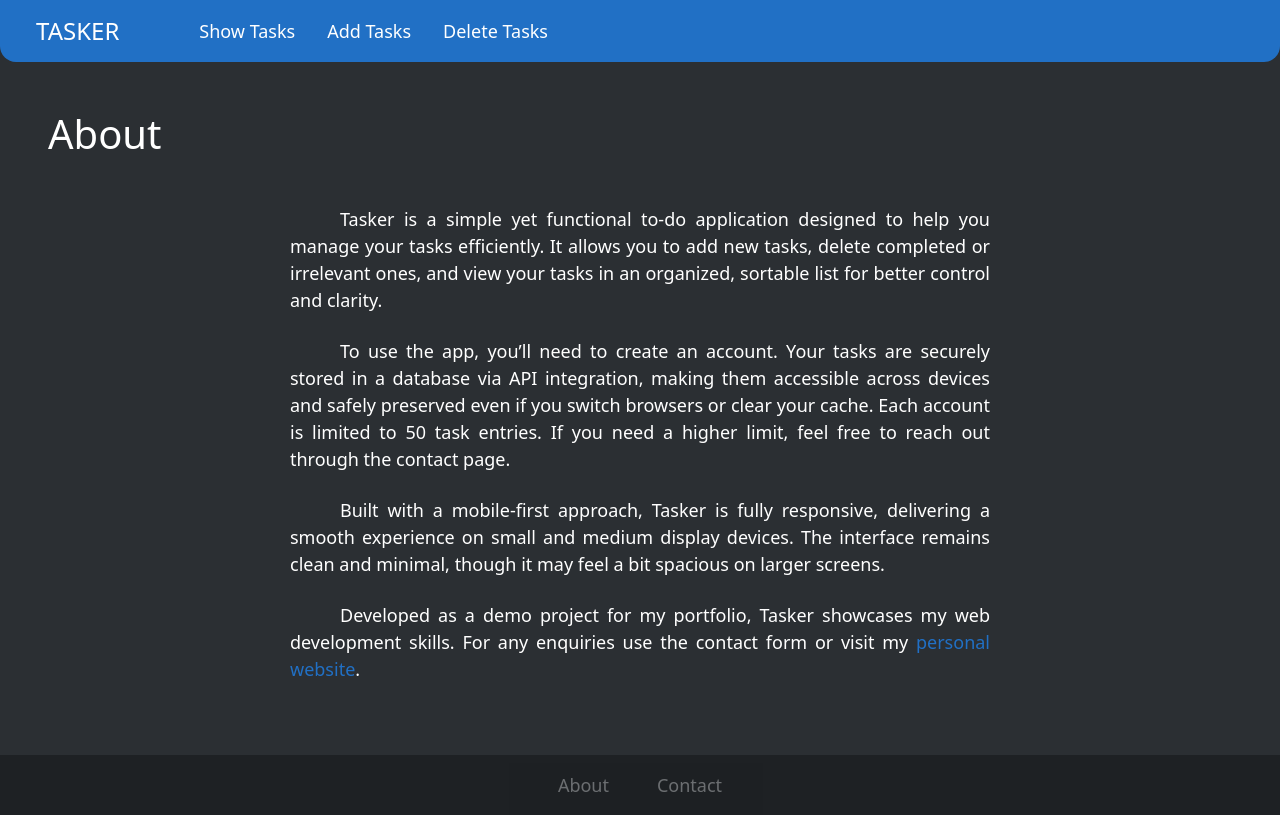
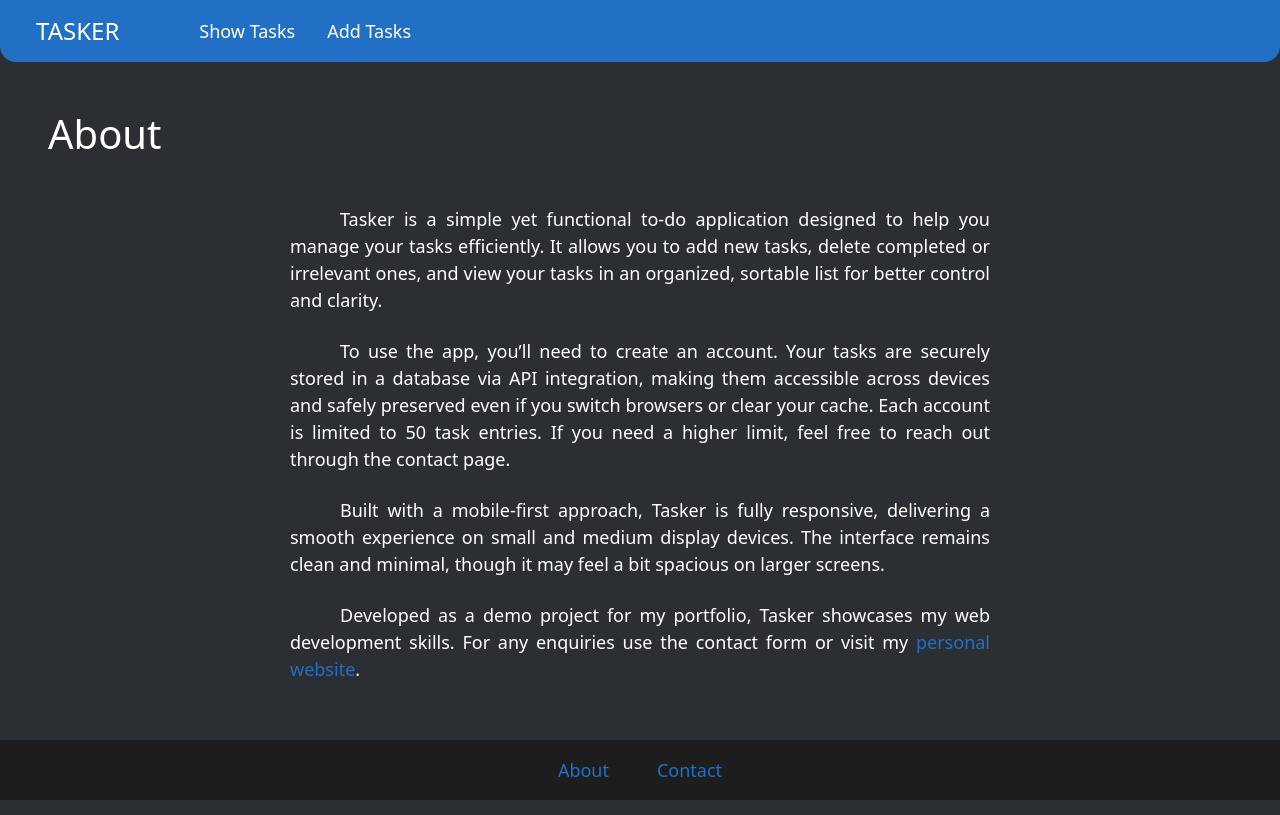
Before and after one commit to ionutprodea/tasker, a React (Vite) app: page /about in a window 1280 px wide. Built offline with nearby package versions, Linux system fonts and the light colour scheme.

Commit message:
Fixed footer to bottom of screen, removed Delete Task page link

```diff
--- a/src/components/About.tsx
+++ b/src/components/About.tsx
@@ -29,7 +29,7 @@ const About = () => {
         <meta property="og:type" content="website" />
       </Helmet>
       <div className="app-container d-flex flex-column justify-content-between">
-        <div>
+        <div className="mb-5">
           <NavBar />
           <h1 className="m-5">About</h1>
           <div className="m-5 centered-container">
--- a/src/components/AddTask.tsx
+++ b/src/components/AddTask.tsx
@@ -86,7 +86,7 @@ const AddTask = () => {
         <meta property="og:type" content="website" />
       </Helmet>
       <div className="app-container d-flex flex-column justify-content-between">
-        <div>
+        <div className="mb-5">
           <NavBar />
           <h1 className="m-5">Add Tasks</h1>
           {taskAdded && <p className="text">Task uploaded to database</p>}
--- a/src/components/Contact.tsx
+++ b/src/components/Contact.tsx
@@ -96,7 +96,7 @@ const Contact = () => {
         <meta property="og:type" content="website" />
       </Helmet>
       <div className="app-container d-flex flex-column justify-content-between">
-        <div>
+        <div className="mb-5">
           <NavBar />
           <h1 className="m-5">Contact</h1>
           <div className="m-5 centered-container">
--- a/src/components/Home.tsx
+++ b/src/components/Home.tsx
@@ -129,7 +129,7 @@ const Home = () => {
         <meta property="og:type" content="website" />
       </Helmet>
       <div className="app-container d-flex flex-column justify-content-between">
-        <div>
+        <div className="mb-5">
           <NavBar />
           <h1 className="m-5">Today's Tasks</h1>
           {deleteError && <p className="text">{deleteError}</p>}
--- a/src/components/NavBar.tsx
+++ b/src/components/NavBar.tsx
@@ -34,11 +34,6 @@ const NavBar = () => {
                   Add Tasks
                 </Link>
               </li>
-              <li className="nav-item me-3">
-                <Link to={"/delete"} className="nav-link">
-                  Delete Tasks
-                </Link>
-              </li>
             </ul>
           </div>
         </div>
--- a/src/components/ShowTasks.tsx
+++ b/src/components/ShowTasks.tsx
@@ -127,7 +127,7 @@ const ShowTasks = () => {
         <meta property="og:type" content="website" />
       </Helmet>
       <div className="app-container d-flex flex-column justify-content-between">
-        <div>
+        <div className="mb-5">
           <NavBar />
           <h1 className="m-5">Tasks</h1>
           {deleteError && <p className="text">{deleteError}</p>}
--- a/src/index.css
+++ b/src/index.css
@@ -276,7 +276,15 @@ h1, h2 {
 /* Footer */
 
 .footer {
-    background-color: black;
+    background-color: rgb(29, 29, 29);
     height: 60px;
-    opacity: 30%;
+    width: 100vw;
+    opacity: 100%;
+    position: fixed;
+    z-index: 100;
+    bottom: 0;
 }
+
+.footer .nav-link {
+  color: var(--primary_color);
+}
```
